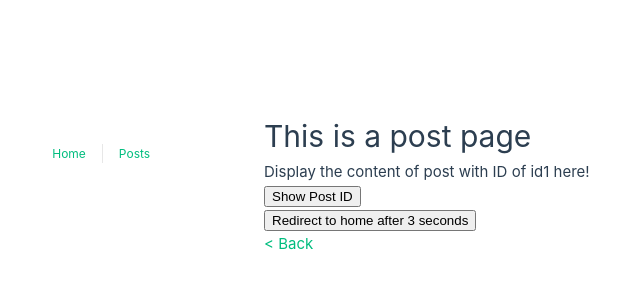
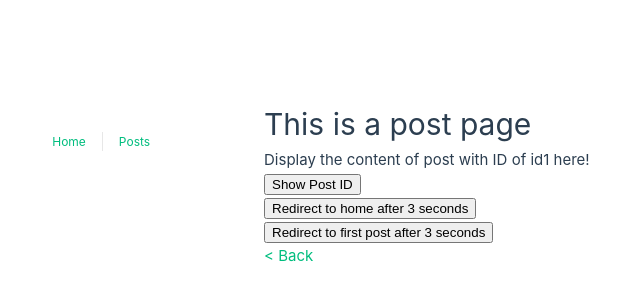
Before and after one commit to Zaktsie/Vue3-composition-api, a Vue app: page /postsDetail/id1 in a window 1280 px wide. Shown: the part 216-516 px from the top of the page, without its empty margins (376-1016 px from the left). Built offline with nearby package versions, Linux system fonts and the light colour scheme.

Commit message:
Added router push method to redirect to first post

```diff
--- a/src/views/PostsDetailView.vue
+++ b/src/views/PostsDetailView.vue
@@ -7,6 +7,9 @@
   </div>
   <div>
     <button @click="GoHomeAfter3Seconds">Redirect to home after 3 seconds</button>
+  </div>
+  <div>
+    <button @click="GoToFirstPost">Redirect to first post after 3 seconds</button>
   </div>
   <p><RouterLink to="/posts">&lt; Back</RouterLink></p>
 </div>
@@ -30,5 +33,15 @@ setTimeout(() => {
 }, 3000)
 
 }
+const GoToFirstPost = () => {
+  router.push({
+    name: 'postsDetail',
+    params: {
+      id: 'id1'
+     }
+  })
+  }
+
+
 
 </script>
```
